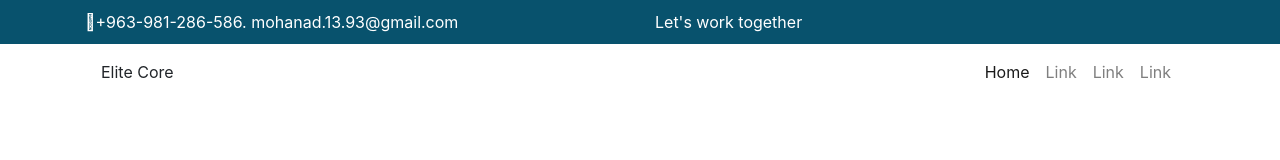
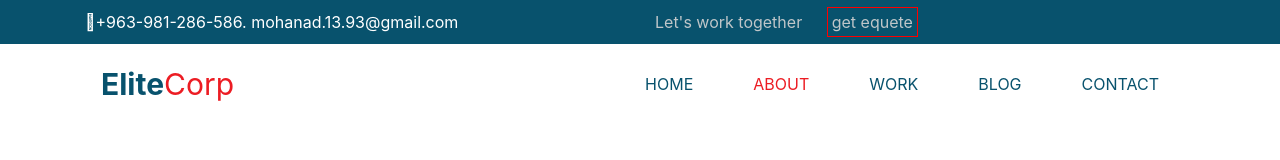
Before and after one commit to mohanadpro/BootstrapProject, a plain HTML site: page index.html in a window 1280 px wide. Drawn offline with Linux system fonts and the light colour scheme.

Commit message:
work on navbar

```diff
--- a/css/main.css
+++ b/css/main.css
@@ -12,16 +12,49 @@ Second color:#ec1c23
     color:#FFF ;
     padding: 10px;
 }
+.upper-bar div span{
+    color: #bfc6c9;
+}
+/* end upper bar */
 
-/* end upper bar */
+/* ****************************** */
 
 /* start nav bar */
 
-div span :first-child{
+.Elite{
     color:#08526d ;
+    font-weight: bold;
+    font-size: 30px;
 }
-div span :last-child{
+.Corp{
+    font-size: 30px;
+    color:#ec1c23 ;
+}
+
+.upper-bar .get-quete{
+    border: 1px solid red;
+    margin-left: 20px;
+    padding: 4px;
+
+}
+
+.navbar-light .navbar-nav .nav-link:hover{
+
+    color:#ec1c23!important ;
+
+}
+
+.navbar-light .navbar-nav .nav-link{
+    padding: 20px;
+    margin-left: 20px;
+    color: #08526d ;
+    text-transform: uppercase;
+}
+
+.navbar-light .navbar-nav .active > .nav-link{
     color:#ec1c23 ;
 }
 
 /* end nav bar */
+
+/* ****************************** */
--- a/index.html
+++ b/index.html
@@ -11,6 +11,7 @@
 </head>
 <body>
 
+
     <!-- start upper bar -->
     <div class="upper-bar">
         <div class="container">
@@ -20,7 +21,8 @@
                     <i class="fa fa-envelope-o"></i>mohanad.13.93@gmail.com
                 </div>
                 <div class="col-sm">
-                    Let's work together
+                    <span>Let's work together</span>
+                    <span class="get-quete">get equete</span>
                 </div>
             </div>
         </div>
@@ -33,27 +35,31 @@
     >
     <nav class="navbar navbar-expand-lg navbar-light">
         <div>
-            <span>Elite</span>
-            <span>Core</span>
+            <span class="Elite">Elite</span><span class="Corp">Corp</span>
         </div>
-        <button class="navbar-toggler" type="button" data-toggle="collapse" data-target="#navbarSupportedContent" aria-controls="navbarSupportedContent" aria-expanded="false" aria-label="Toggle navigation">
+        <!-- data-target determine navbar id that will open in the small device -->
+        <button class="navbar-toggler" type="button" data-toggle="collapse" data-target="#mainNav" aria-controls="navbarSupportedContent" aria-expanded="false" aria-label="Toggle navigation">
           <span class="navbar-toggler-icon"></span>
         </button>
 
 
-        <div class="collapse navbar-collapse" id="navbarSupportedContent">
+        <div class="collapse navbar-collapse" id="mainNav">
           <ul class="navbar-nav ml-auto">
+            <li class="nav-item ">
+              <a class="nav-link" href="#">Home </a>
+            </li>
+              <!-- class=sr-only with Active class to Activ the current item -->
             <li class="nav-item active">
-              <a class="nav-link" href="#">Home <span class="sr-only">(current)</span></a>
+              <a class="nav-link" href="#">About <span class="sr-only">(current)</span></a>
             </li>
             <li class="nav-item">
-              <a class="nav-link" href="#">Link</a>
+                <a class="nav-link" href="#">Work</a>
             </li>
             <li class="nav-item">
-                <a class="nav-link" href="#">Link</a>
+                <a class="nav-link" href="#">Blog</a>
             </li>
             <li class="nav-item">
-                <a class="nav-link" href="#">Link</a>
+                <a class="nav-link" href="#">Contact</a>
             </li>
 
           </ul>
```
